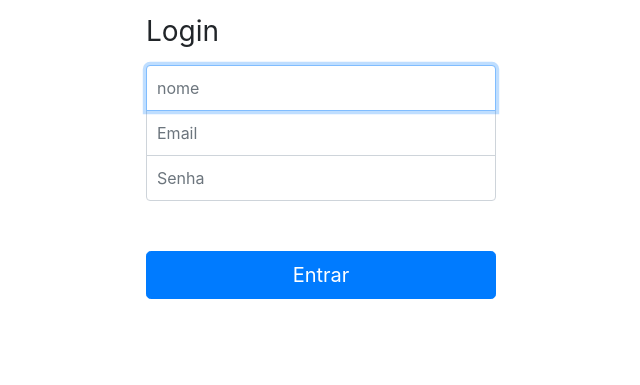
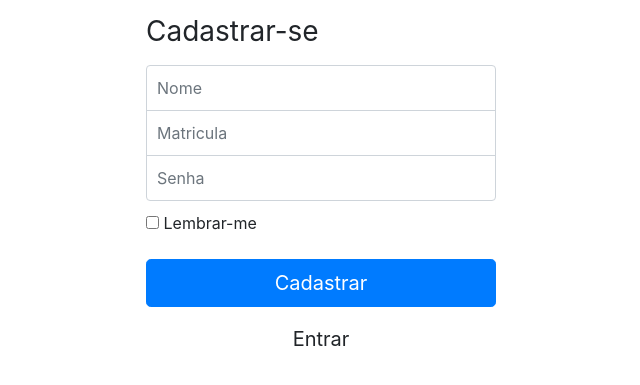
Before and after one commit to antonio99686/tcc-1, a PHP site: page /formcad.php in a window 1280 px wide. Shown: the top 385 px of the page, without its empty margins (319-959 px from the left). Run offline with PHP 8.4, Linux system fonts and the light colour scheme.

Commit message:
nada dms

```diff
--- a/crud/cadastrar.php
+++ b/crud/cadastrar.php
@@ -15,7 +15,7 @@
 <?php
 
 // Receber os dados do formulário
-$nome = $_POST['username'];
+$nome = $_POST['nome'];
 $matricula = $_POST['matricula'];
 $senha = $_POST['senha'];
 
@@ -32,7 +32,7 @@ if (mysqli_query($conexao, $sql)) {
     echo "<script>
     Swal.fire({
         icon: 'success',
-        title: 'sucesso',
+        title: 'Sucesso Usuario Cadastrado ',
         test: 'pessoa cdastrada com sucesso',
         showConfirmButton: false,
         timer: 1500
@@ -44,7 +44,7 @@ if (mysqli_query($conexao, $sql)) {
         echo "<script>
         Swal.fire({
             icon: 'error',
-            title: 'erro',
+            title: 'Erro ao cadastrar',
             test: 'falha ao cadastrar',
             showConfirmButton: false,
             timer: 1500
--- a/crud/formcad.php
+++ b/crud/formcad.php
@@ -3,7 +3,6 @@
 <head>
     <meta charset="UTF-8">
     <meta name="viewport" content="width=device-width, initial-scale=1.0">
-    <link rel="stylesheet" href="../css/formcad.css">
     <script src="../java/login.js" defer></script>
 
 
@@ -34,13 +33,13 @@
     .form-signin .form-control:focus {
       z-index: 2;
     }
-    .form-signin input[type="nome"] {
+    .form-signin input[type="name"] {
       margin-bottom: -1px;
       border-bottom-right-radius: 0;
       border-bottom-left-radius: 0;
     }
 
-    .form-signin input[type="email"] {
+    .form-signin input[type="text"] {
       margin-bottom: -1px;
       border-bottom-right-radius: 0;
       border-bottom-left-radius: 0;
@@ -49,28 +48,32 @@
 
 
     }
-    .form-signin input[type="senha"] {
+    .form-signin input[type="password"] {
       margin-bottom: 10px;
       border-top-left-radius: 0;
       border-top-right-radius: 0;
     }
   </style>
 </head>
-
-  <form class="form-signin" action="../index2.php" method="post">
-    <h1 class="h3 mb-3 font-weight-normal">Login</h1>
-    <label for="nome" class="sr-only">nome</label>
-    <input type="nome" id="nome" class="form-control" placeholder="nome" required autofocus>
-    <label for="email" class="sr-only">Email</label>
-    <input type="email" id="email" class="form-control" placeholder="Email" required autofocus>
-    <label for="senha" class="sr-only">Senha</label>
-    <input type="senha" id="senha" class="form-control" placeholder="Senha" required>
+<form class="form-signin" action="cadastrar.php" method="POST">
+    <h1 class="h3 mb-3 font-weight-normal">Cadastrar-se</h1>
+    <label for="Nome" class="sr-only">Nome</label>
+    <input type="name" name="nome"class="form-control" placeholder="Nome" required>
+    <label for="Matricula" class="sr-only">Matricula</label>
+    <input type="text" name="matricula" class="form-control" placeholder="Matricula" required>
+    <label for="Senha" class="sr-only">Senha</label>
+    <input type="password"  name="senha" class="form-control" placeholder="Senha" required>
     <div class="checkbox mb-3">
       <label>
-      <!--  <input type="checkbox" value="remember-me"> Lembrar-me -->
+       <input type="checkbox" value="remember-me"> Lembrar-me
       </label>
     </div>
-    <button class="btn btn-lg btn-primary btn-block" type="submit">Entrar</button>
+    <button class="btn btn-lg btn-primary btn-block" type="submit">Cadastrar</button>
+    <a class="btn btn-lg  btn-block" href="login.php">Entrar</a>
+
+
+
+
 
 
 
--- a/index2.php
+++ b/index2.php
@@ -7,6 +7,8 @@
     <title>Navbar com Carrossel Automático e Box-Shadow</title>
     <!-- Bootstrap CSS -->
     <link rel="stylesheet" href="css/css2.css">
+    <link rel="shortcut icon" href="img/assistrencia.png">
+
     <!-- Font Awesome -->
     <link rel="stylesheet" href="https://cdnjs.cloudflare.com/ajax/libs/font-awesome/5.15.3/css/all.min.css">
     <style>
```
Also changed, not shown: crud/edit.php (+26 -8 lines), crud/editcad.php (+7 -11 lines), crud/login.php (+5 -4 lines), img/antonio2.jpg (added), img/assistncia.png (added), img/assistrencia.png (added), img/tela.PNG (added).
